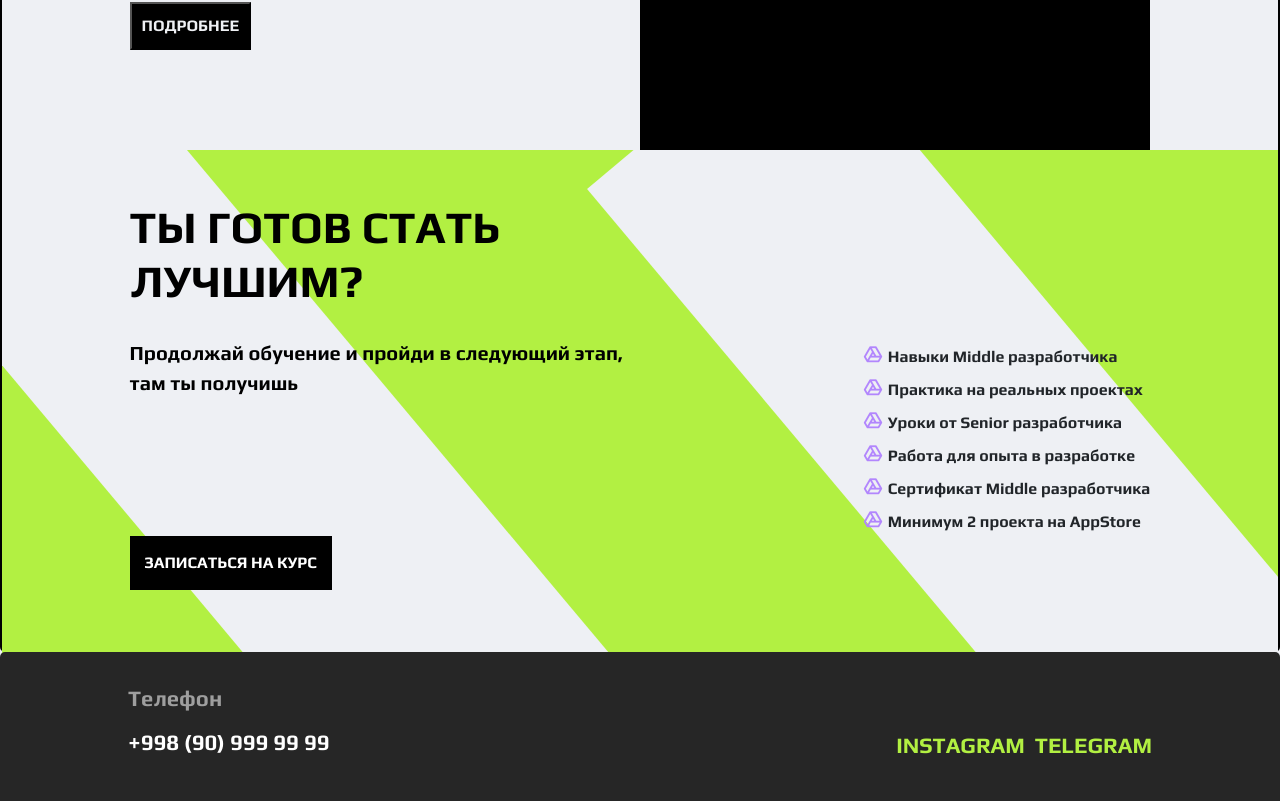
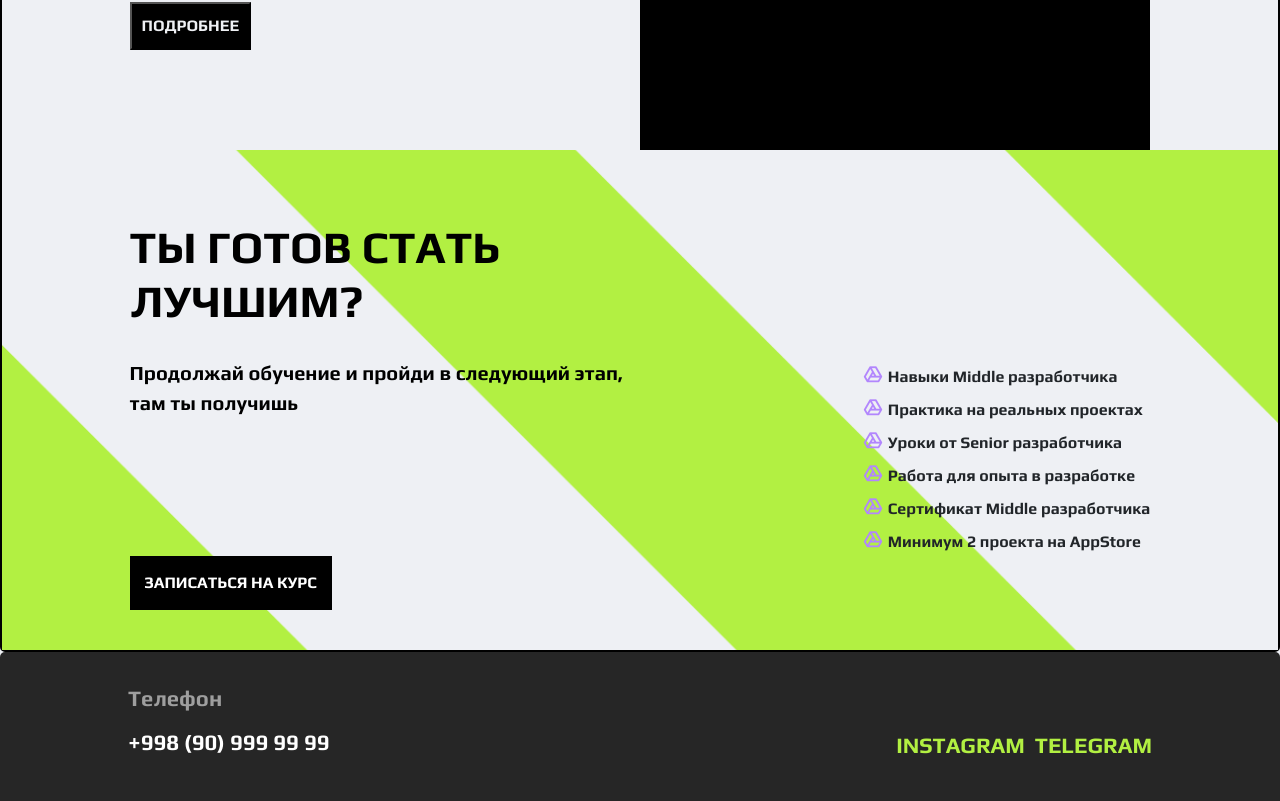
Before and after one commit to offism/reload-it, a React (Create React App) app: page / in a window 1280 px wide. Shown: the part 2054-2855 px from the top of the page. Built offline with nearby package versions, Linux system fonts and the light colour scheme.

Commit message:
12-02-c1

```diff
--- a/src/Footer/footer.js
+++ b/src/Footer/footer.js
@@ -50,6 +50,9 @@ font-size: 22px;
 @media(max-width:569px){
     font-size: 14px;
 }
+@media(max-width:398px){
+    font-size:8px;
+}
 `
 export const Email = Styled.p`
 color:#B286FD;
@@ -57,6 +60,9 @@ margin: 0;
 font-size:22px;
 @media(max-width:569px){
     font-size:14px;
+}
+@media(max-width:398px){
+    font-size:9px;
 }
 `
 export const SocialNetworks = Styled.div``
@@ -95,4 +101,7 @@ margin: 10px 0;
     margin-left: 10px;
     font-size: 29px;
 }
+@media(max-width:398px){
+    font-size:24px;
+}
 `
--- a/src/aboutUs/aboutUs.js
+++ b/src/aboutUs/aboutUs.js
@@ -39,6 +39,7 @@ width: 50%;
 background: #000;
 @media(max-width:569px){
     width: -webkit-fill-available;
+    margin-bottom: 15%;
 }
 `
 export const AboutUsMainTitle = Styled.h5`
@@ -48,12 +49,18 @@ font-size: 30px;
 export const AboutUsTitle = Styled.h4`
 margin: 10px 0 30px 0;
 font-size: 30px;
+@media(max-width:398px) {
+    font-size: 23px;
+}
 `
 export const AboutUsText = Styled.p`
 width: 90%;
 font-size: 30px;
 font-family: 'League Spartan','Roboto','Play';
 margin-bottom: 30px;
+@media(max-width:398px) {
+      font-size: 20px;
+  }
 `
 export const AboutUsBtn = Styled.button`
 padding: 10px;
--- a/src/courses/course.js
+++ b/src/courses/course.js
@@ -14,7 +14,7 @@ align-items: center;
 flex-direction: column;
 border-radius: 5px;
 border: 2px solid #000;
-padding: 40px 0;
+padding: 40px 0 0;
 background: #EEF0F4;
 position: relative;
 z-index: 0;
--- a/src/coursesBox/coursesBox.js
+++ b/src/coursesBox/coursesBox.js
@@ -4,6 +4,10 @@ export const Container = Styled.div`
 display: flex;
 margin: 0 auto;
 width: 80%;
+@media(max-width:768px){
+    margin: 0 auto;
+    flex-direction:column;
+}
 @media(max-width:569px){
     margin: 0 auto;
     flex-direction:column;
@@ -49,6 +53,10 @@ text-decoration: none;
 flex-direction:column;
 border: 2px solid #000;
 transition: .3s ease all;
+@media(max-width:768px){
+    width: 100%;
+    margin: 10px 0;
+   }
 @media(max-width:569px){
  width: 100%;
  margin: 10px 0;
@@ -120,4 +128,10 @@ left: 22%;
     top: 20%;
     left: 27%;
 }
+@media(max-width:768px){
+font-size: 50px;
+    transform: rotate(-18deg);
+    top: 20%;
+    left: 32%;
+}
 `
--- a/src/dimGifPart/dim.js
+++ b/src/dimGifPart/dim.js
@@ -41,4 +41,7 @@ font-family: 'Play','League Spartan', 'Roboto';
 @media(max-width:569px){
     font-size: 17px;
 }
+@media(max-width:398px) {
+    font-size: 13px;
+}
 `
--- a/src/index.css
+++ b/src/index.css
@@ -11,7 +11,6 @@ body {
   -moz-transition: .3s ease all !important;
   -ms-transition: .3s ease all !important;
   -o-transition: .3s ease all !important;
-  /* overflow-x: hidden; */
 }
 
 code {
@@ -22,6 +21,10 @@ code {
 img {
   height: 30px;
   width: 30px;
+}
+
+.fade.modal.show {
+  padding: 0 !important;
 }
 
 ::placeholder {
@@ -164,40 +167,6 @@ img {
   text-decoration: none;
 }
 
-.PseudoBackground {
-  overflow: hidden;
-}
-
-.PseudoBackground::before {
-  content: '';
-  position: absolute;
-  width: 75%;
-  height: 35%;
-  transform: rotate(50deg);
-  background: #EEF0F4;
-  top: 25%;
-  left: -15%;
-  -webkit-transform: rotate(50deg);
-  -moz-transform: rotate(50deg);
-  -ms-transform: rotate(50deg);
-  -o-transform: rotate(50deg);
-}
-
-.PseudoBackground::after {
-  content: '';
-  position: absolute;
-  width: 80%;
-  height: 35%;
-  background: #EEF0F4;
-  transform: rotate(50deg);
-  top: 25%;
-  left: 40%;
-  -webkit-transform: rotate(50deg);
-  -moz-transform: rotate(50deg);
-  -ms-transform: rotate(50deg);
-  -o-transform: rotate(50deg);
-}
-
 .icon_menu,
 .navMenu {
   display: none !important;
@@ -211,7 +180,17 @@ img {
 
 
 /* MOBILE VIEWPORT PART****************************************** */
+@media(max-width:398px) {
+  .modalBtn2 {
+    font-size: 10px !important;
+    padding: 10px !important;
+  }
 
+  .modalBtn1 {
+    font-size: 10px !important;
+    padding: 10px !important;
+  }
+}
 
 @media(max-width:569px) {
 
@@ -231,35 +210,7 @@ img {
     font-size: 14px !important;
   }
 
-  .PseudoBackground::before {
-    content: '';
-    position: absolute;
-    width: 150%;
-    height: 10%;
-    transform: rotate(50deg);
-    background: #EEF0F4;
-    top: 55%;
-    left: -35%;
-    -webkit-transform: rotate(50deg);
-    -moz-transform: rotate(50deg);
-    -ms-transform: rotate(50deg);
-    -o-transform: rotate(50deg);
-  }
 
-  .PseudoBackground::after {
-    content: '';
-    position: absolute;
-    width: 160%;
-    height: 10%;
-    transform: rotate(50deg);
-    background: #EEF0F4;
-    top: 25%;
-    left: -5%;
-    -webkit-transform: rotate(50deg);
-    -moz-transform: rotate(50deg);
-    -ms-transform: rotate(50deg);
-    -o-transform: rotate(50deg);
-  }
 }
 
 
@@ -336,4 +287,12 @@ img {
     -ms-transition: .3s ease all;
     -o-transition: .3s ease all;
   }
+
+  .withPseudo::after {
+    width: 20%;
+    height: 400%;
+    top: -140%;
+    left: 40%;
+    -webkit-transform: rotate(75deg);
+  }
 }
--- a/src/main/Main.jsx
+++ b/src/main/Main.jsx
@@ -7,7 +7,7 @@ function Main (){
     return (
         <MainBox>
             <MainMiniBox>
-               <MainTitle data-aos="fade-down" data-aos-anchor-placement="bottom-bottom" data-aos-duration="1000" data-aos-delay="200"><span className='reloadSpan'>RELOAD</span><br />IT ACADEMY</MainTitle>
+               <MainTitle data-aos="fade-down" data-aos-duration="1000" data-aos-delay="200"><span className='reloadSpan'>RELOAD</span><br />IT ACADEMY</MainTitle>
                <InputWrapper>
                    <MainText>Стань IOS разработчиком с нами</MainText>
                    {/* <MainInput id={'search-input'} placeholder={'Найти курс...'}/>
--- a/src/main/main.js
+++ b/src/main/main.js
@@ -24,8 +24,8 @@ letter-spacing: 5px;
 font-family: 'Play','League Spartan', 'Roboto';
 font-weight:900;
 margin-bottom: 30px;
-@media(max-width:767px){
-    font-size: 47px;
+@media(max-width:768px){
+    font-size:65px;
 }
 `
 
@@ -82,4 +82,7 @@ font-size:19px;
 @media(max-width:569px){
     font-size: 14px;
 }
+@media(max-width:398px) {
+    font-size: 9px;
+  }
 `
--- a/src/order/Order.jsx
+++ b/src/order/Order.jsx
@@ -1,10 +1,10 @@
 import React from 'react'
-import {Icon, Container,CourseOrderBox,CourseOrder, CourseOrderTitle, CourseOrderBody ,CourseOrderText, CourseOrderList , CourseOrderListItem} from './order.js'
+import {Icon, Container,CourseOrder, CourseOrderTitle, CourseOrderBody ,CourseOrderText, CourseOrderList , CourseOrderListItem} from './order.js'
 import FirstOrder from './../modals/FirstOrder.jsx'
+import orderBack from './../assets/orderBack.png'
 function Order (){
     return(
-        <CourseOrder>
-          <CourseOrderBox className='PseudoBackground'></CourseOrderBox>
+        <CourseOrder background={orderBack}>
           <Container>
             <CourseOrderTitle data-aos="fade-down"
                               data-aos-anchor-placement="top-bottom" data-aos-duration="1000" data-aos-delay="200">ТЫ ГОТОВ СТАТЬ ЛУЧШИМ?</CourseOrderTitle>
--- a/src/order/order.js
+++ b/src/order/order.js
@@ -6,26 +6,22 @@ flex-direction: column;
 display: flex;
 margin: 0 auto;
 width: 80%;
-padding: 20px 0;
 @media(max-width:569px){
     padding: 30px 0;
 }
 `
 
 export const CourseOrder = Styled.div`
+padding: 40px 0;
 display:flex;
 min-height: 50vh;
 flex-direction: column;
 font-family: 'Play','League Spartan', 'Roboto';
 width: -webkit-fill-available;
-`
-export const CourseOrderBox = Styled.div`
-position: absolute;
-left: 0;
-width: -webkit-fill-available;
-min-height: 100vh;
-z-index: -1;
-background: #B2F042;
+background-image: url('${({background})=>background}');
+background-repeat: no-repeat;
+background-position: center;
+background-size: cover;
 `
 export const CourseOrderTitle = Styled.h2`
 color:#000;
```
Also changed, not shown: src/assets/orderBack.png (added).
